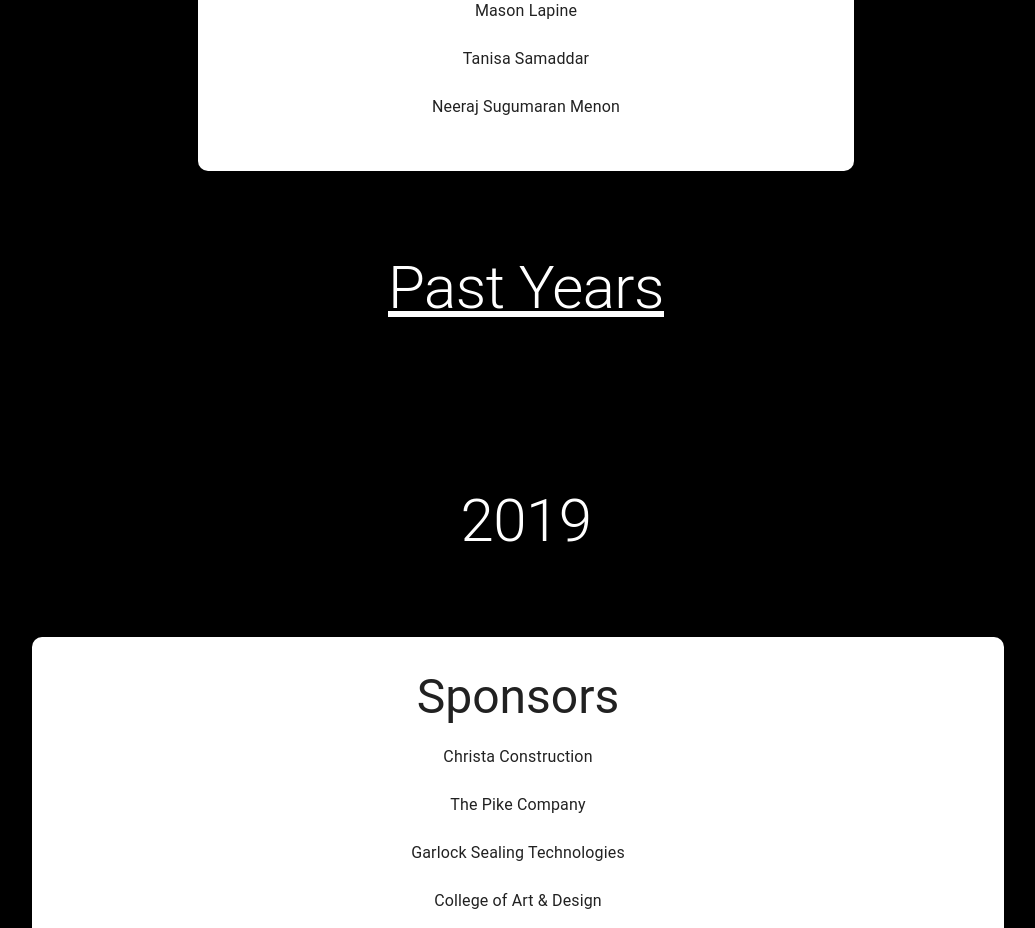
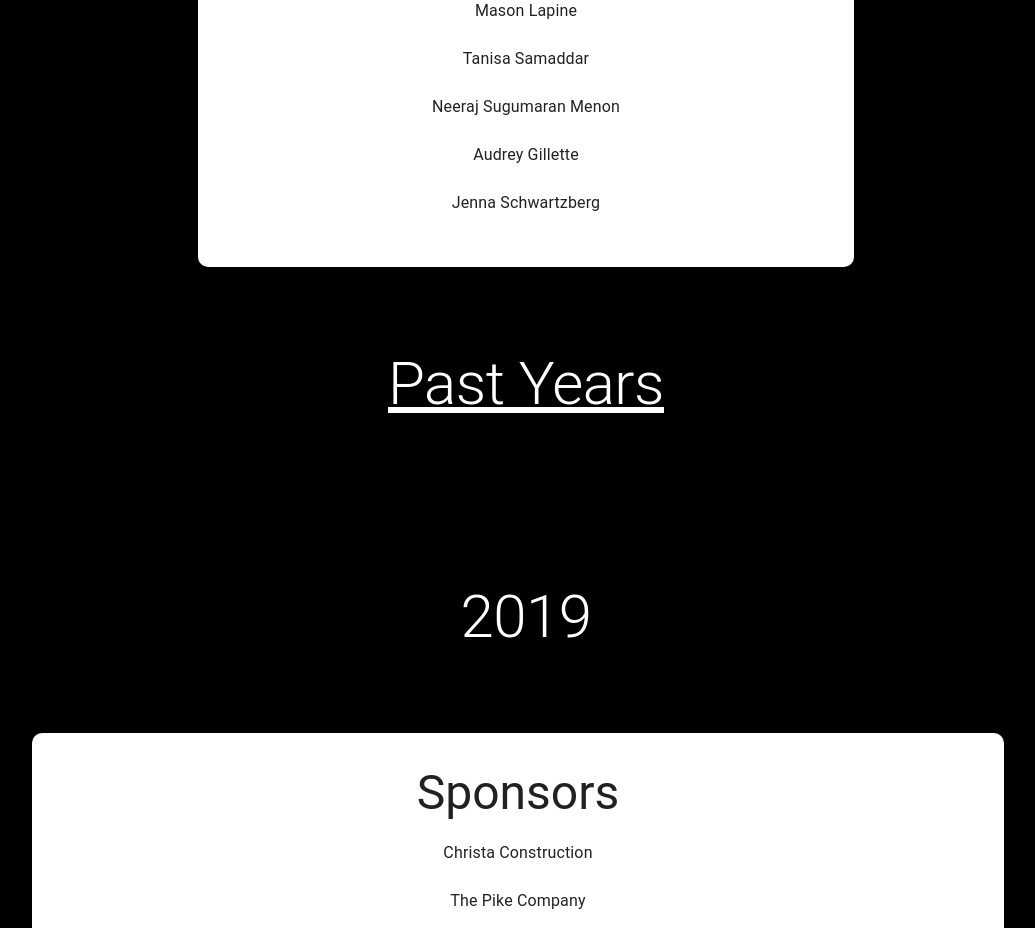
Before and after one commit to mwl4263/ritcanstruction, a React (Create React App) app: page / in a window 1280 px wide. Shown: the part 1540-2468 px from the top of the page, without its empty margins (114-1149 px from the left). Built offline with nearby package versions, Linux system fonts and the light colour scheme.

Commit message:
added more names

```diff
--- a/src/components/ThisYear.jsx
+++ b/src/components/ThisYear.jsx
@@ -70,7 +70,12 @@ function ThisYear() {
             <ListItem sx={{ textAlign: "center" }}>
               <ListItemText>Neeraj Sugumaran Menon</ListItemText>
             </ListItem>
-
+            <ListItem sx={{ textAlign: "center" }}>
+              <ListItemText>Audrey Gillette</ListItemText>
+            </ListItem>
+            <ListItem sx={{ textAlign: "center" }}>
+              <ListItemText>Jenna Schwartzberg</ListItemText>
+            </ListItem>
           </List>
         </Card>
       </Grid>
--- a/src/components/WelcomeHeader.jsx
+++ b/src/components/WelcomeHeader.jsx
@@ -50,7 +50,7 @@ function WelcomeHeader({ animtationDone, setAnimationDone }) {
           direction={"down"}
           mountOnEnter
         >
-          <Typography variant="h2">Welcome </Typography>
+          <Typography variant="h2"> Welcome </Typography>
         </Slide>
         <Slide
           sx={{ margin: 3 }}
```
